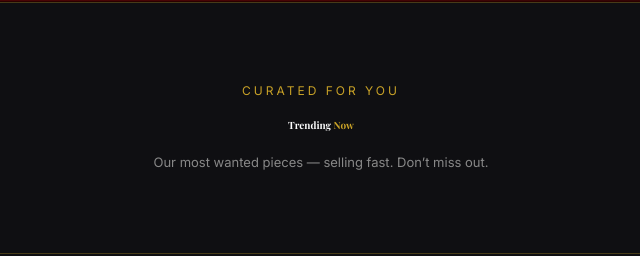
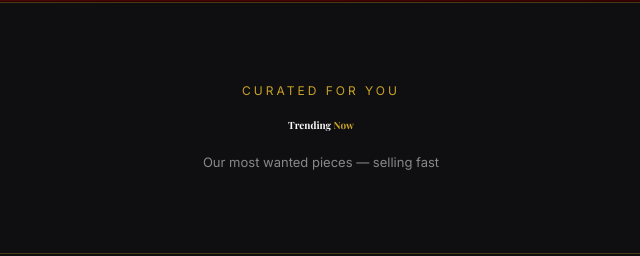
Before and after one commit to zezodawood78/delora, a website: page index.html in a window 1280 px wide. Shown: the part 949-1205 px from the top of the page, 319-959 px from the left. Drawn offline with nearby package versions, Linux system fonts and the light colour scheme.

Commit message:
Update index.html 1

```diff
--- a/index.html
+++ b/index.html
@@ -86,7 +86,7 @@
 <section class="trending" id="trending">
 <small>CURATED FOR YOU</small>
 <h2>Trending <span>Now</span></h2>
-<p>Our most wanted pieces — selling fast. Don’t miss out.</p>
+<p>Our most wanted pieces — selling fast</p>
 </section>
 
 <section class="products">
```
